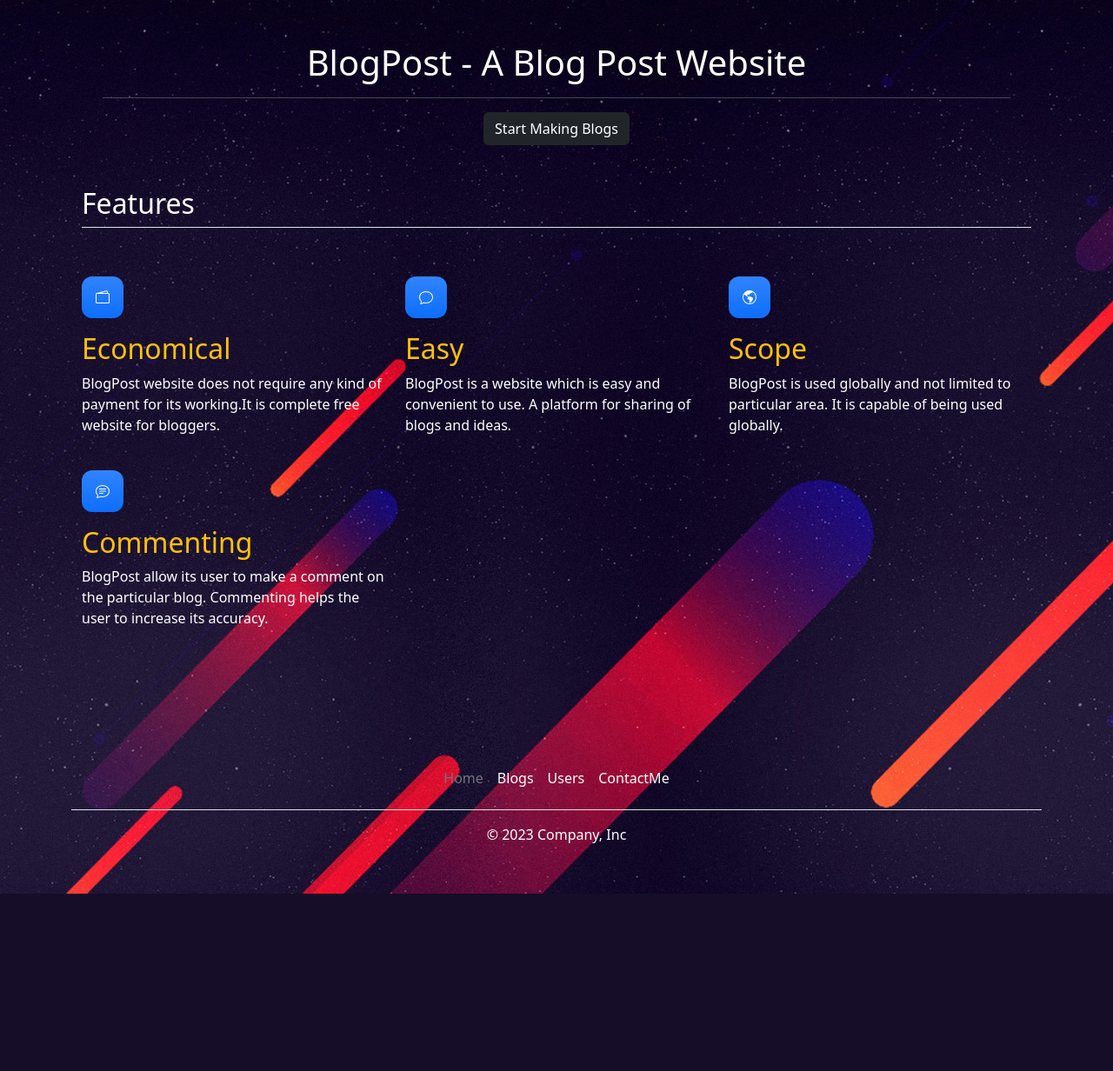
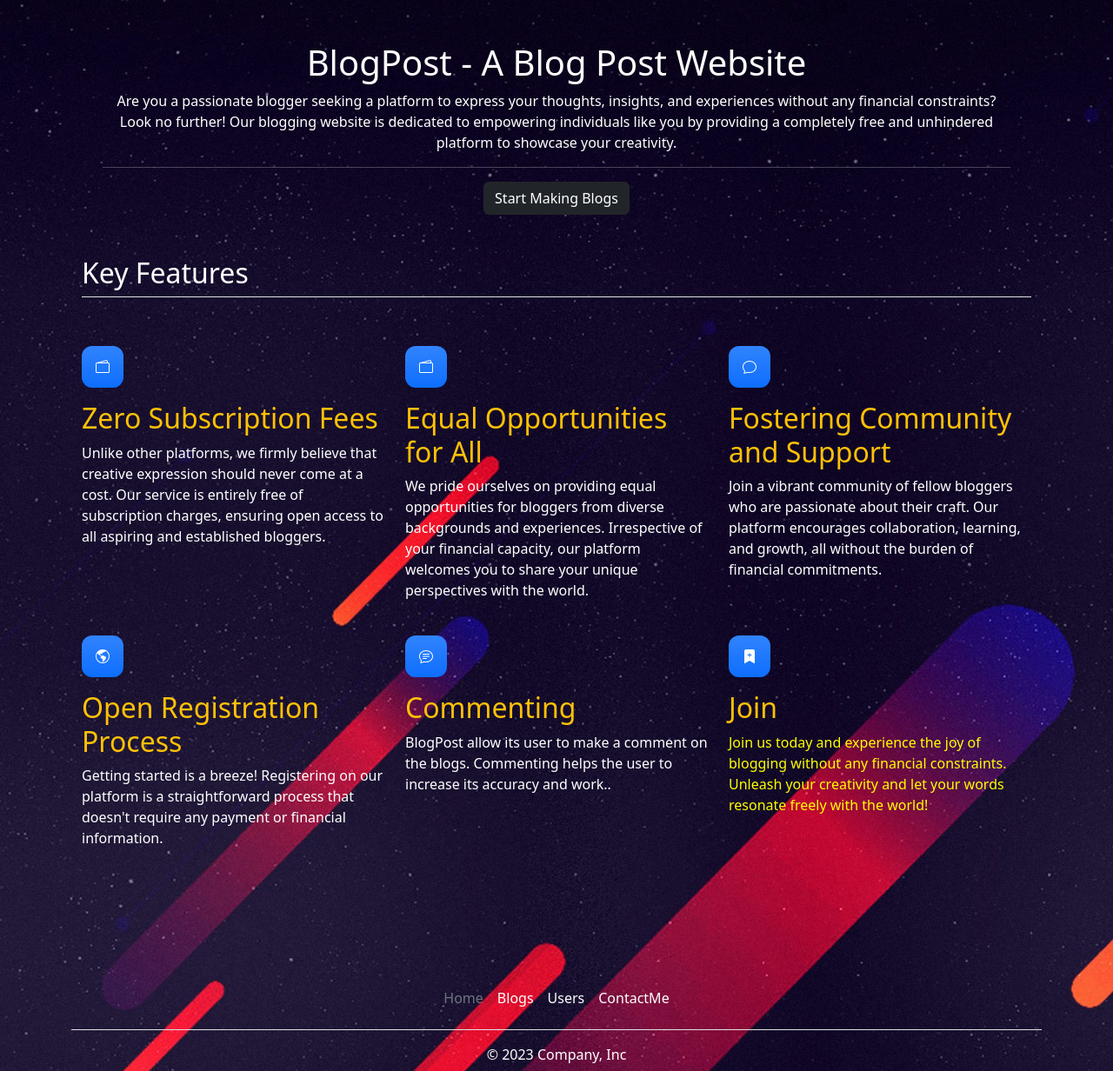
Before and after one commit to yash-k-jain/BlogPost, a Flask app: page / in a window 1280 px wide. Shown: the part 72-1304 px from the top of the page at 87% size. Before the commit the page ends 1100 px from the top, so only its background shows below. Run offline with Flask 3, Linux system fonts and the light colour scheme; some libraries are stand-ins or nearby versions.

Commit message:
Update index.html

```diff
--- a/templates/index.html
+++ b/templates/index.html
@@ -5,13 +5,14 @@
 {% block content %}
   <div class="container position-relative px-4 px-lg-5 text-center mt-5">
     <h1 class="subheading">BlogPost - <span style="color: white">A Blog Post Website</span></h1>
+    <p>Are you a passionate blogger seeking a platform to express your thoughts, insights, and experiences without any financial constraints? Look no further! Our blogging website is dedicated to empowering individuals like you by providing a completely free and unhindered platform to showcase your creativity.</p>
     <hr>
   </div>
   <div class="container text-center">
     <a href="{{ url_for('register') }}"><button type="button" class="btn btn-dark">Start Making Blogs</button></a>
   </div>
   <div class="container px-4 py-5" id="featured-3">
-    <h2 class="pb-2 border-bottom">Features</h2>
+    <h2 class="pb-2 border-bottom">Key Features</h2>
     <div class="row g-4 py-5 row-cols-1 row-cols-lg-3">
       <div class="feature col">
         <div class="feature-icon d-inline-flex align-items-center justify-content-center text-bg-primary bg-gradient fs-2 mb-3">
@@ -19,8 +20,17 @@
             <path d="M12.136.326A1.5 1.5 0 0 1 14 1.78V3h.5A1.5 1.5 0 0 1 16 4.5v9a1.5 1.5 0 0 1-1.5 1.5h-13A1.5 1.5 0 0 1 0 13.5v-9a1.5 1.5 0 0 1 1.432-1.499L12.136.326zM5.562 3H13V1.78a.5.5 0 0 0-.621-.484L5.562 3zM1.5 4a.5.5 0 0 0-.5.5v9a.5.5 0 0 0 .5.5h13a.5.5 0 0 0 .5-.5v-9a.5.5 0 0 0-.5-.5h-13z"/>
           </svg>
         </div>
-        <h3 class="fs-2 text-warning">Economical</h3>
-        <p>BlogPost website does not require any kind of payment for its working.It is complete free website for bloggers.</p>
+        <h3 class="fs-2 text-warning">Zero Subscription Fees</h3>
+        <p>Unlike other platforms, we firmly believe that creative expression should never come at a cost. Our service is entirely free of subscription charges, ensuring open access to all aspiring and established bloggers.</p>
+      </div>
+      <div class="feature col">
+        <div class="feature-icon d-inline-flex align-items-center justify-content-center text-bg-primary bg-gradient fs-2 mb-3">
+          <svg xmlns="http://www.w3.org/2000/svg" width="16" height="16" fill="currentColor" class="bi bi-wallet2" viewBox="0 0 16 16">
+            <path d="M12.136.326A1.5 1.5 0 0 1 14 1.78V3h.5A1.5 1.5 0 0 1 16 4.5v9a1.5 1.5 0 0 1-1.5 1.5h-13A1.5 1.5 0 0 1 0 13.5v-9a1.5 1.5 0 0 1 1.432-1.499L12.136.326zM5.562 3H13V1.78a.5.5 0 0 0-.621-.484L5.562 3zM1.5 4a.5.5 0 0 0-.5.5v9a.5.5 0 0 0 .5.5h13a.5.5 0 0 0 .5-.5v-9a.5.5 0 0 0-.5-.5h-13z"/>
+          </svg>
+        </div>
+        <h3 class="fs-2 text-warning">Equal Opportunities for All</h3>
+        <p>We pride ourselves on providing equal opportunities for bloggers from diverse backgrounds and experiences. Irrespective of your financial capacity, our platform welcomes you to share your unique perspectives with the world.</p>
       </div>
       <div class="feature col">
         <div class="feature-icon d-inline-flex align-items-center justify-content-center text-bg-primary bg-gradient fs-2 mb-3">
@@ -28,8 +38,8 @@
             <path d="M2.678 11.894a1 1 0 0 1 .287.801 10.97 10.97 0 0 1-.398 2c1.395-.323 2.247-.697 2.634-.893a1 1 0 0 1 .71-.074A8.06 8.06 0 0 0 8 14c3.996 0 7-2.807 7-6 0-3.192-3.004-6-7-6S1 4.808 1 8c0 1.468.617 2.83 1.678 3.894zm-.493 3.905a21.682 21.682 0 0 1-.713.129c-.2.032-.352-.176-.273-.362a9.68 9.68 0 0 0 .244-.637l.003-.01c.248-.72.45-1.548.524-2.319C.743 11.37 0 9.76 0 8c0-3.866 3.582-7 8-7s8 3.134 8 7-3.582 7-8 7a9.06 9.06 0 0 1-2.347-.306c-.52.263-1.639.742-3.468 1.105z"/>
           </svg>
         </div>
-        <h3 class="fs-2 text-warning">Easy</h3>
-        <p>BlogPost is a website which is easy and convenient to use. A platform for sharing of blogs and ideas.</p>
+        <h3 class="fs-2 text-warning">Fostering Community and Support</h3>
+        <p>Join a vibrant community of fellow bloggers who are passionate about their craft. Our platform encourages collaboration, learning, and growth, all without the burden of financial commitments.</p>
       </div>
       <div class="feature col">
         <div class="feature-icon d-inline-flex align-items-center justify-content-center text-bg-primary bg-gradient fs-2 mb-3">
@@ -37,8 +47,8 @@
             <path d="M8 0a8 8 0 1 0 0 16A8 8 0 0 0 8 0ZM2.04 4.326c.325 1.329 2.532 2.54 3.717 3.19.48.263.793.434.743.484-.08.08-.162.158-.242.234-.416.396-.787.749-.758 1.266.035.634.618.824 1.214 1.017.577.188 1.168.38 1.286.983.082.417-.075.988-.22 1.52-.215.782-.406 1.48.22 1.48 1.5-.5 3.798-3.186 4-5 .138-1.243-2-2-3.5-2.5-.478-.16-.755.081-.99.284-.172.15-.322.279-.51.216-.445-.148-2.5-2-1.5-2.5.78-.39.952-.171 1.227.182.078.099.163.208.273.318.609.304.662-.132.723-.633.039-.322.081-.671.277-.867.434-.434 1.265-.791 2.028-1.12.712-.306 1.365-.587 1.579-.88A7 7 0 1 1 2.04 4.327Z"/>
           </svg>
         </div>
-        <h3 class="fs-2 text-warning">Scope</h3>
-        <p>BlogPost is used globally and not limited to particular area. It is capable of being used globally.</p>
+        <h3 class="fs-2 text-warning">Open Registration Process</h3>
+        <p>Getting started is a breeze! Registering on our platform is a straightforward process that doesn't require any payment or financial information.</p>
       </div>
       <div class="feature col">
         <div class="feature-icon d-inline-flex align-items-center justify-content-center text-bg-primary bg-gradient fs-2 mb-3">
@@ -48,7 +58,16 @@
           </svg>
         </div>
         <h3 class="fs-2 text-warning">Commenting</h3>
-        <p>BlogPost allow its user to make a comment on the particular blog. Commenting helps the user to increase its accuracy.</p>
+        <p>BlogPost allow its user to make a comment on the blogs. Commenting helps the user to increase its accuracy and work..</p>
+      </div>
+      <div class="feature col">
+        <div class="feature-icon d-inline-flex align-items-center justify-content-center text-bg-primary bg-gradient fs-2 mb-3">
+          <svg xmlns="http://www.w3.org/2000/svg" width="16" height="16" fill="currentColor" class="bi bi-bookmark-plus-fill" viewBox="0 0 16 16">
+            <path fill-rule="evenodd" d="M2 15.5V2a2 2 0 0 1 2-2h8a2 2 0 0 1 2 2v13.5a.5.5 0 0 1-.74.439L8 13.069l-5.26 2.87A.5.5 0 0 1 2 15.5zm6.5-11a.5.5 0 0 0-1 0V6H6a.5.5 0 0 0 0 1h1.5v1.5a.5.5 0 0 0 1 0V7H10a.5.5 0 0 0 0-1H8.5V4.5z"/>
+          </svg>
+        </div>
+        <h3 class="fs-2 text-warning">Join</h3>
+        <p style="color:yellow">Join us today and experience the joy of blogging without any financial constraints. Unleash your creativity and let your words resonate freely with the world!</p>
       </div>
     </div>
   </div>
```
